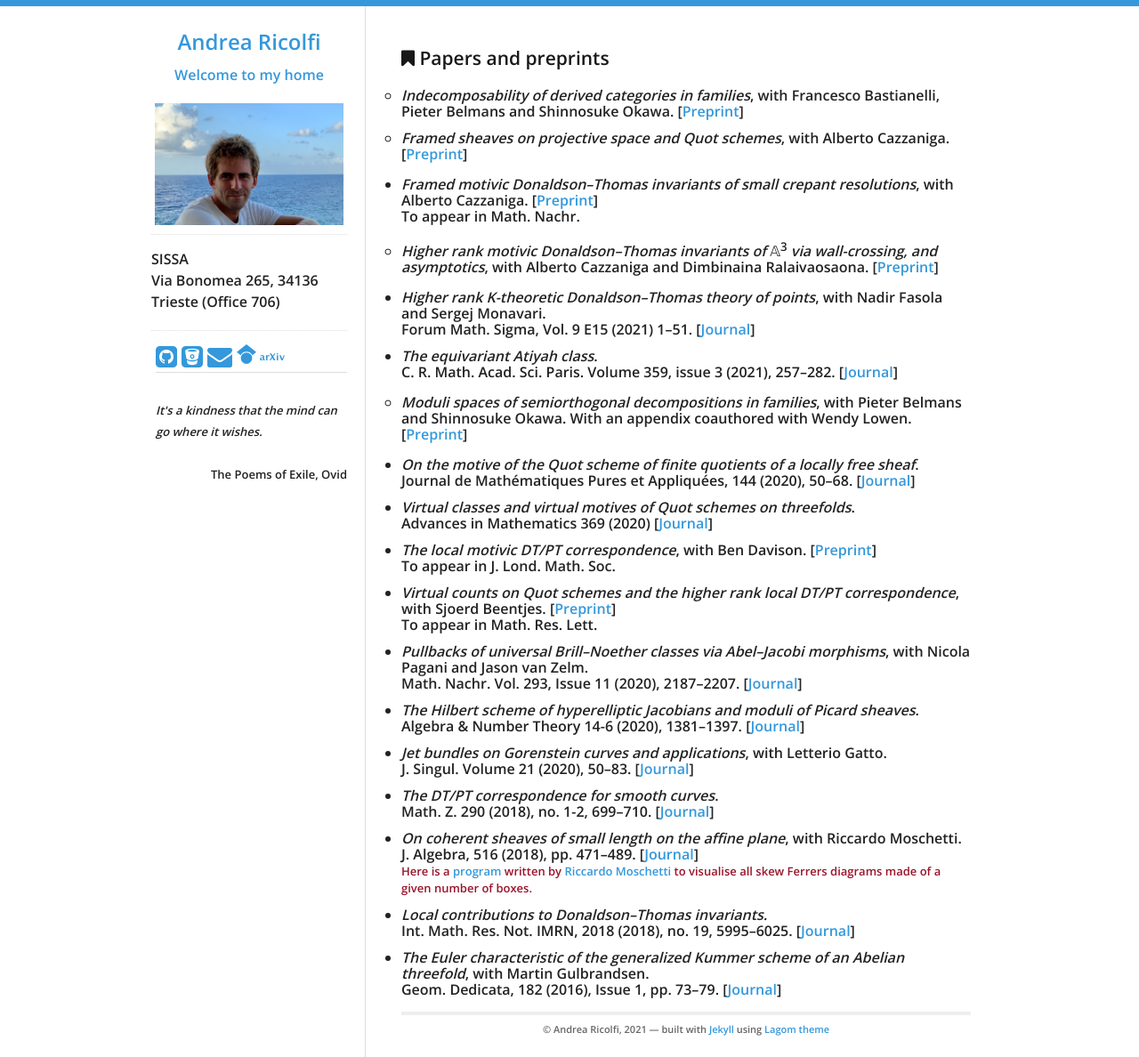
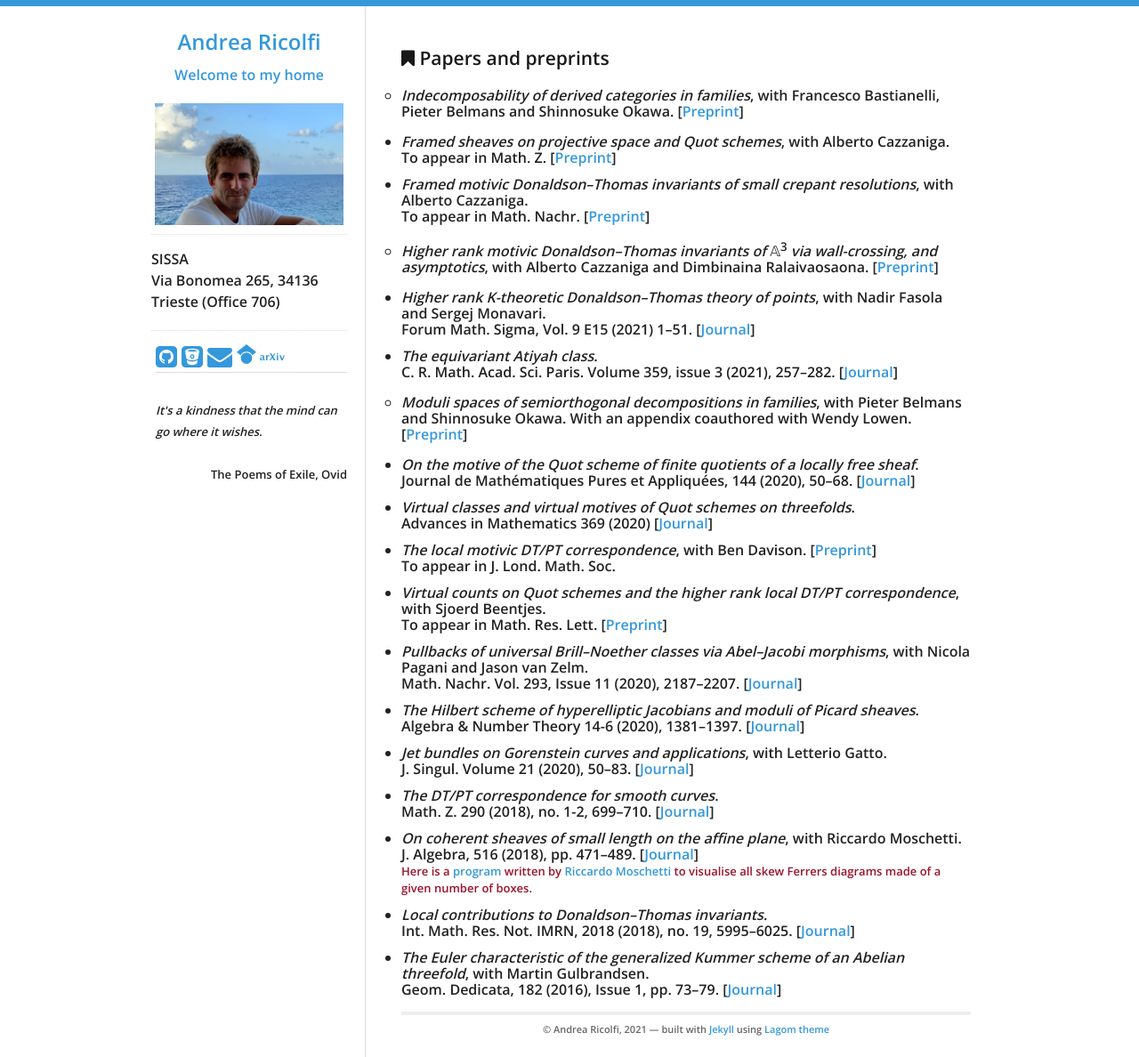
Before and after one commit to atricolfi/atricolfi.github.io, a Jekyll site: the page built from MATHEMATICS/Papers.html, in a window 1280 px wide. Shown: the whole page at 89% size. Built offline with Jekyll 4.4.1, drawn with Linux system fonts in a browser that asks for light colours.

Commit message:
Update Papers.html

```diff
--- a/MATHEMATICS/Papers.html
+++ b/MATHEMATICS/Papers.html
@@ -11,17 +11,18 @@ title: Blog Posts
   <ul style="list-style-type:circle">
     <li><em>Indecomposability of derived categories in families</em>, with Francesco Bastianelli, Pieter Belmans and Shinnosuke Okawa.
   [<a href="https://arxiv.org/abs/2007.00994">Preprint</a>]</li>
-
-    <li><em>Framed sheaves on projective space and Quot schemes</em>, with Alberto Cazzaniga.
-  [<a href="https://arxiv.org/abs/2004.13633">Preprint</a>]</li>
-  </ul>
+    </ul>
 
 
   <ul>
+    <li><em>Framed sheaves on projective space and Quot schemes</em>, with Alberto Cazzaniga.
+  <br>
+  To appear in Math. Z. [<a href="https://arxiv.org/abs/2004.13633">Preprint</a>]</li>
+
+
     <li><em>Framed motivic Donaldson&#8211;Thomas invariants of small crepant resolutions</em>, with Alberto Cazzaniga.
-  [<a href="https://arxiv.org/abs/2004.07837">Preprint</a>]
   <br>
-To appear in Math. Nachr.</li>
+To appear in Math. Nachr. [<a href="https://arxiv.org/abs/2004.07837">Preprint</a>]</li>
   </ul>
 
 
@@ -70,8 +71,8 @@ To appear in J. Lond. Math. Soc. </li>
 
 
     <li><em>Virtual counts on Quot schemes and the higher rank local DT/PT correspondence</em>, with Sjoerd Beentjes.
-  [<a href="https://arxiv.org/abs/1811.09859">Preprint</a>] <br>
-To appear in Math. Res. Lett. </li>
+   <br>
+To appear in Math. Res. Lett. [<a href="https://arxiv.org/abs/1811.09859">Preprint</a>] </li>
 
 
     <li><em>Pullbacks of universal Brill&#8211;Noether classes via Abel&#8211;Jacobi morphisms</em>, with Nicola Pagani and Jason van Zelm. <br>
```
